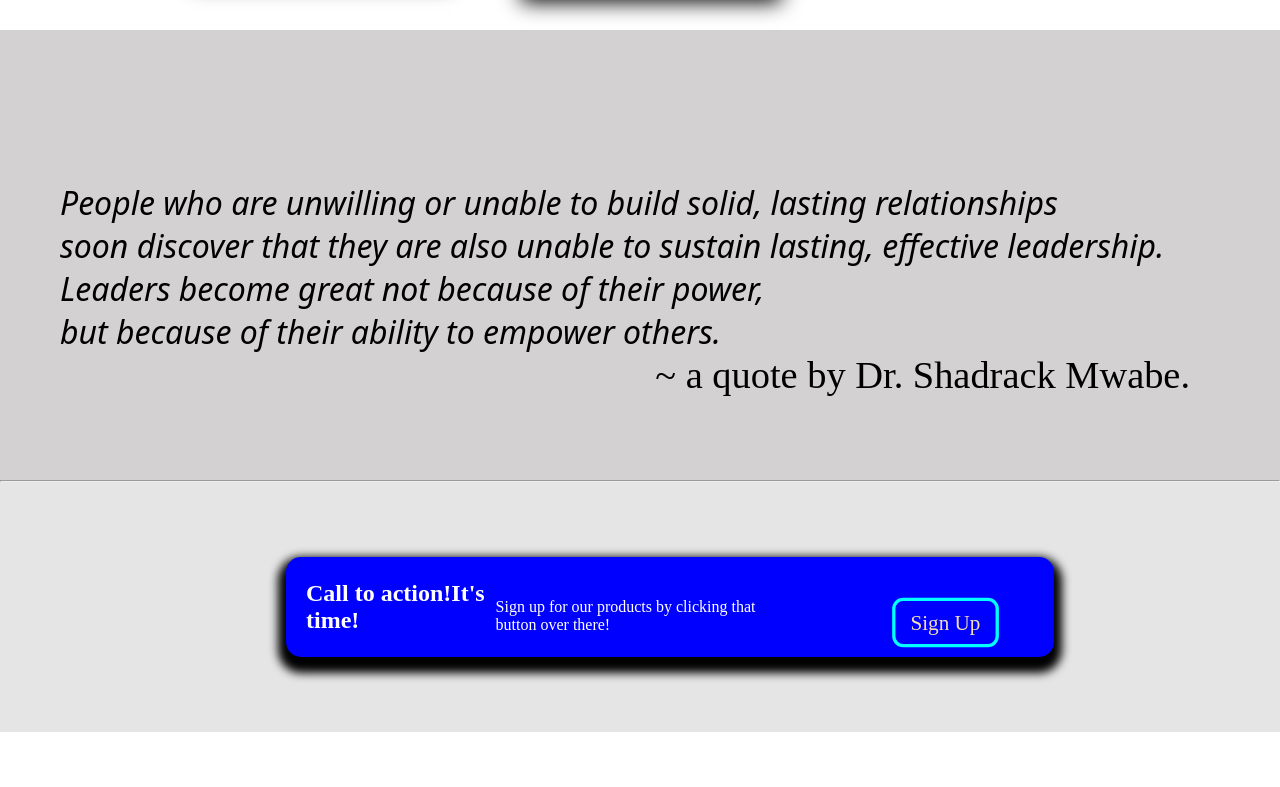
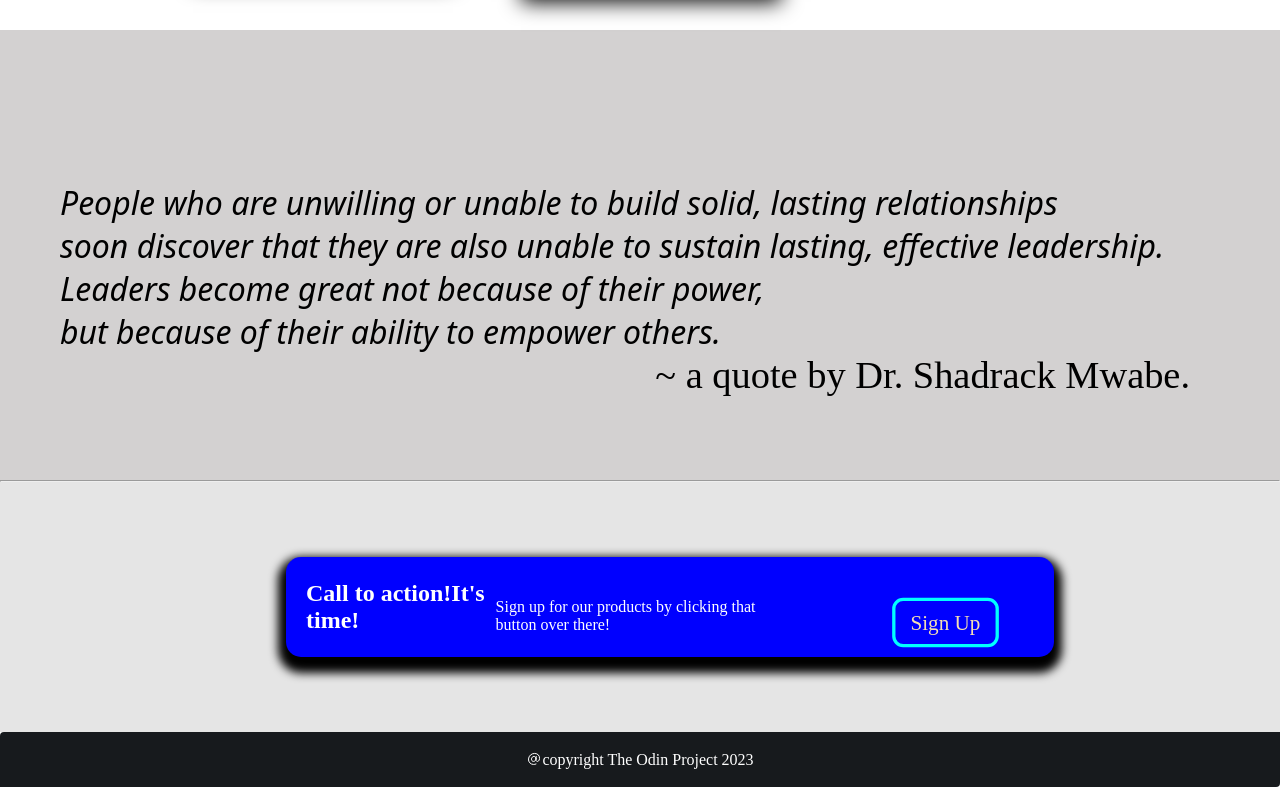
Before and after one commit to Mwabeshadrack/Index_page, a plain HTML site: page index.html in a window 1280 px wide. Shown: the part 1384-2171 px from the top of the page. Before the commit the page ends 2116 px from the top, so only its background shows below. Drawn offline with nearby package versions, Linux system fonts and the light colour scheme.

Commit message:
add index.html index.css

```diff
--- a/index.css
+++ b/index.css
@@ -293,3 +293,24 @@ header
     color: black;
     background: white;
 }
+
+footer
+{
+    background: #171a1d;
+    width: 100%;
+    height: 55px;
+    display: flex;
+    align-items: center;
+    justify-content: center;
+    border-radius: 4px 0px 4px 0px;
+}
+
+footer p
+{
+    color: white;
+    font-size: 1em;
+    font-family: 'Times New Roman', Times, serif;
+    font-weight: 400;
+    display: flex;
+
+}
--- a/index.html
+++ b/index.html
@@ -106,6 +106,12 @@
 
     </div>
 
+    <footer>
+        <p><ion-icon name="at"></ion-icon>copyright The Odin Project 2023</p>
+    </footer>
+
+    <script type="module" src="https://unpkg.com/ionicons@7.1.0/dist/ionicons/ionicons.esm.js"></script>
+<script nomodule src="https://unpkg.com/ionicons@7.1.0/dist/ionicons/ionicons.js"></script>
 
 </body>
 </html>
```
